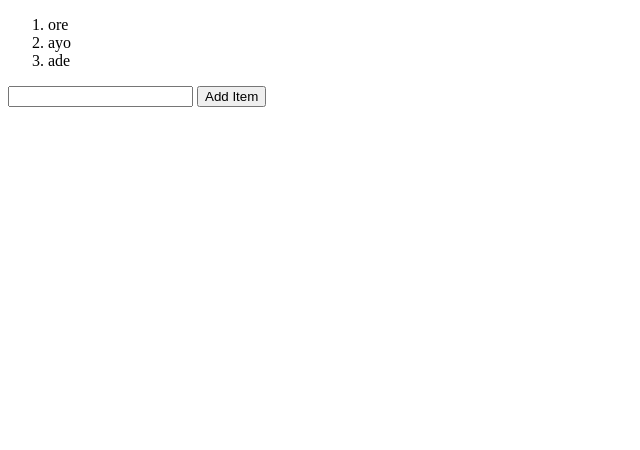
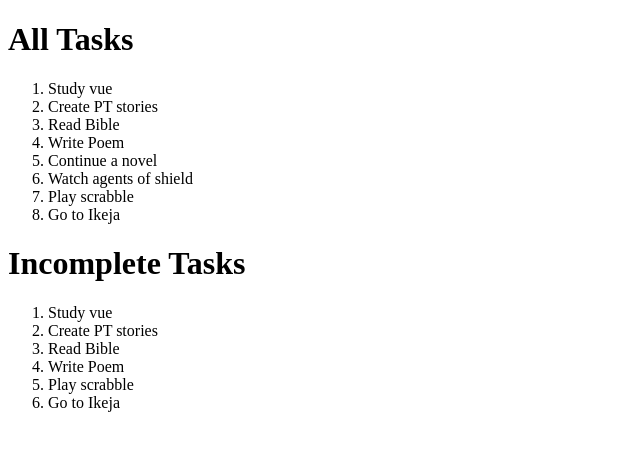
Before and after one commit to oreoluwade/n2n-vue, a website: page src/index.html in a window 1280 px wide. Shown: the whole page, without its empty margins (0-640 px from the left). Drawn offline with nearby package versions, Linux system fonts and the light colour scheme.

Commit message:
explore vue's idea of computed properties

```diff
--- a/src/index.html
+++ b/src/index.html
@@ -9,11 +9,21 @@
 <body>
 
   <div id="app">
+    <h1>All Tasks</h1>
     <ol>
-      <li v-for="name in names">{{ name }}</li>
+      <li
+        v-for="task in tasks"
+        v-text="task.description"
+      />
     </ol>
-    <input v-model="newName">
-    <button @click="addName" :title="title">Add Item</button>
+
+    <h1>Incomplete Tasks</h1>
+    <ol>
+      <li
+        v-for="item in incomplete"
+        v-text="item.description"
+      />
+    </ol>
   </div>
 
   <script src="https://cdn.jsdelivr.net/npm/vue"></script>
--- a/src/index.js
+++ b/src/index.js
@@ -4,17 +4,25 @@ const app = new Vue({
   el: '#app',
 
   data: {
-    newName: '',
-    names: ['ore', 'ayo', 'ade'],
-    title: 'Type a new Name in the input box, then click this button to add a new name to the list',
+    tasks: [
+      { description: 'Study vue', completed: false },
+      { description: 'Create PT stories', completed: false },
+      { description: 'Read Bible', completed: false },
+      { description: 'Write Poem', completed: false },
+      { description: 'Continue a novel', completed: true },
+      { description: 'Watch agents of shield', completed: true },
+      { description: 'Play scrabble', completed: false },
+      { description: 'Go to Ikeja', completed: false },
+    ],
   },
 
   methods: {
-    addName() {
-      if (!this.names.includes(this.newName)) {
-        this.names.push(this.newName);
-        this.newName = '';
-      }
+
+  },
+
+  computed: {
+    incomplete() {
+      return this.tasks.filter(element => !element.completed);
     },
   },
 
```
